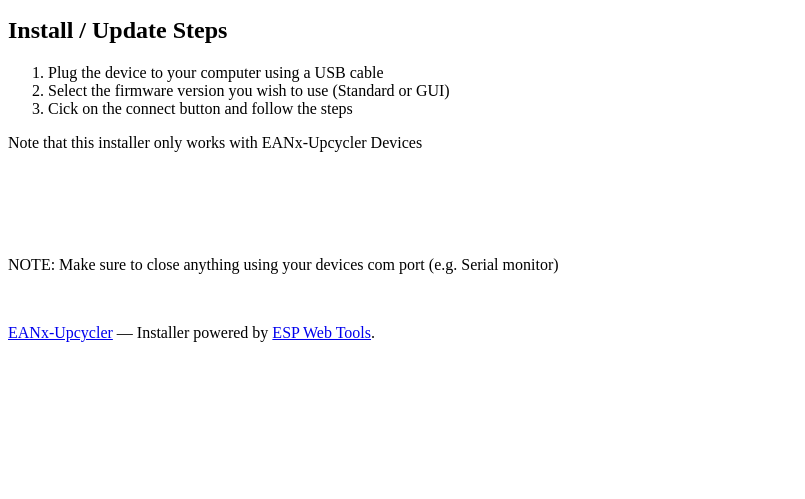
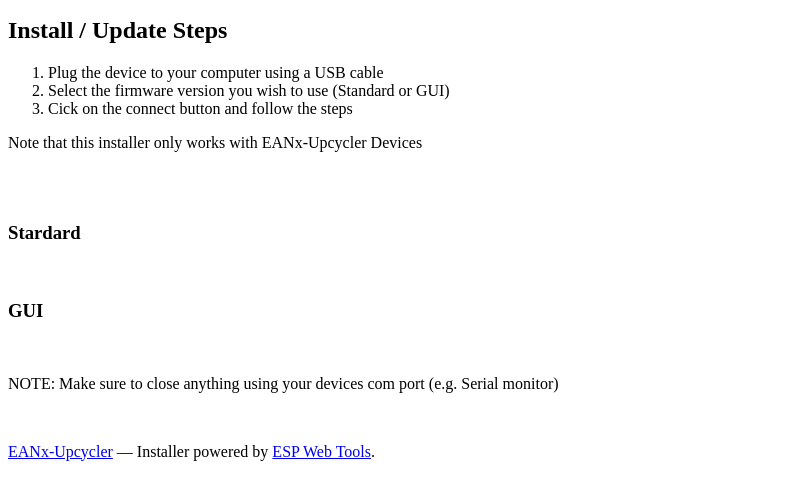
Before and after one commit to lbehrler/EANxUpcycler.github.io, a plain HTML site: page index.html in a window 1280 px wide. Shown: the part 101-600 px from the top of the page, without its empty margins (0-805 px from the left). Drawn offline with Linux system fonts and the light colour scheme; a script that the page names is missing.

Commit message:
HTML Update

```diff
--- a/index.html
+++ b/index.html
@@ -31,9 +31,11 @@
         };
         </script>
         <br>
+        <h3>Stardard</h3>
         <esp-web-install-button id="installButton" manifest="webflash/manifest.json"></esp-web-install-button>
         <br>
-        <esp-web-install-button id="installButtonGUI" manifest="webflash/manifestGUI.json"></esp-web-install-button>
+        <h3>GUI</h3>
+        <esp-web-install-button id="installButtonGUI" manifest="webflash/manifest_GUI.json"></esp-web-install-button>
         <br>
         <p>NOTE: Make sure to close anything using your devices com port (e.g. Serial monitor)</p>
     </div>
```
